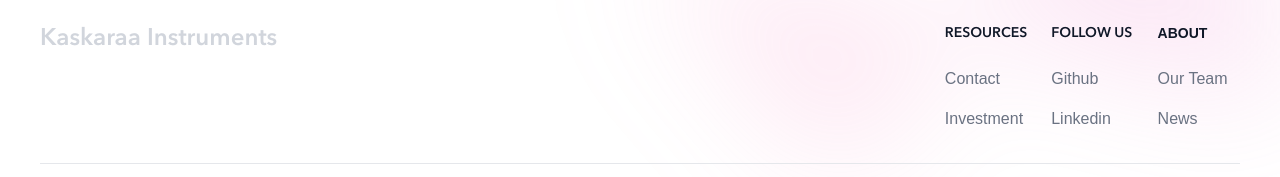
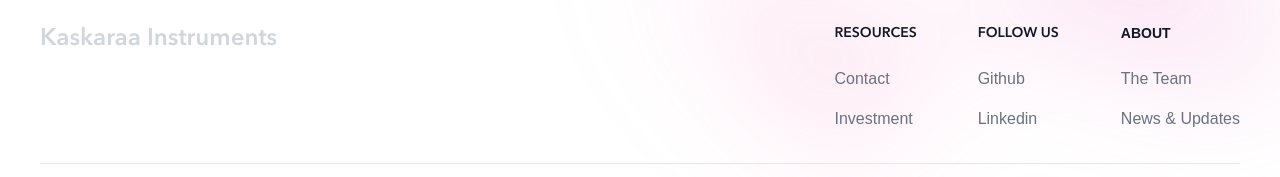
Before and after one commit to kaskaraa/web, a Next.js app: page / in a window 1280 px wide. Shown: the part 720-897 px from the top of the page. Built offline with nearby package versions, Linux system fonts and the light colour scheme.

Commit message:
fix(Footer): update link text for clarity and consistency

```diff
--- a/src/app/components/footer.tsx
+++ b/src/app/components/footer.tsx
@@ -37,10 +37,10 @@ export default function Footer() {
                             <h2 className="mb-6 text-sm font-semibold text-gray-900 uppercase">About</h2>
                             <ul className="text-gray-500 font-medium">
                                 <li className="mb-4">
-                                    <a href="/about/team" className="hover:underline">Our Team</a>
+                                    <a href="/about/team" className="hover:underline">The Team</a>
                                 </li>
                                 <li>
-                                    <a href="/news" className="hover:underline">News</a>
+                                    <a href="/news" className="hover:underline">News &amp; Updates</a>
                                 </li>
                             </ul>
                         </div>
```
